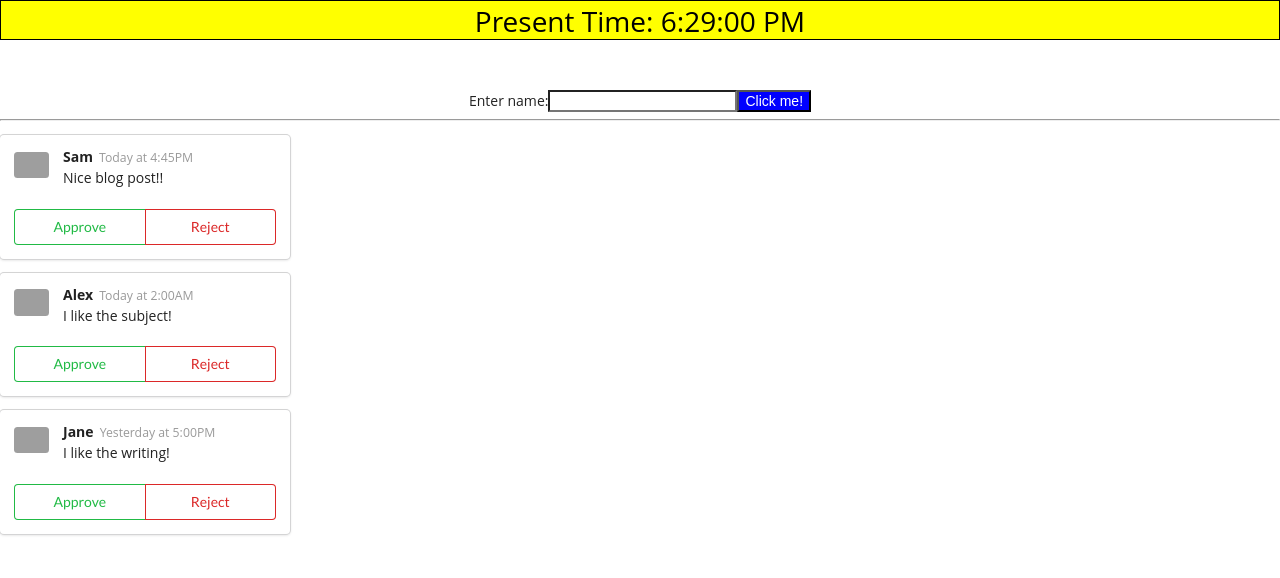
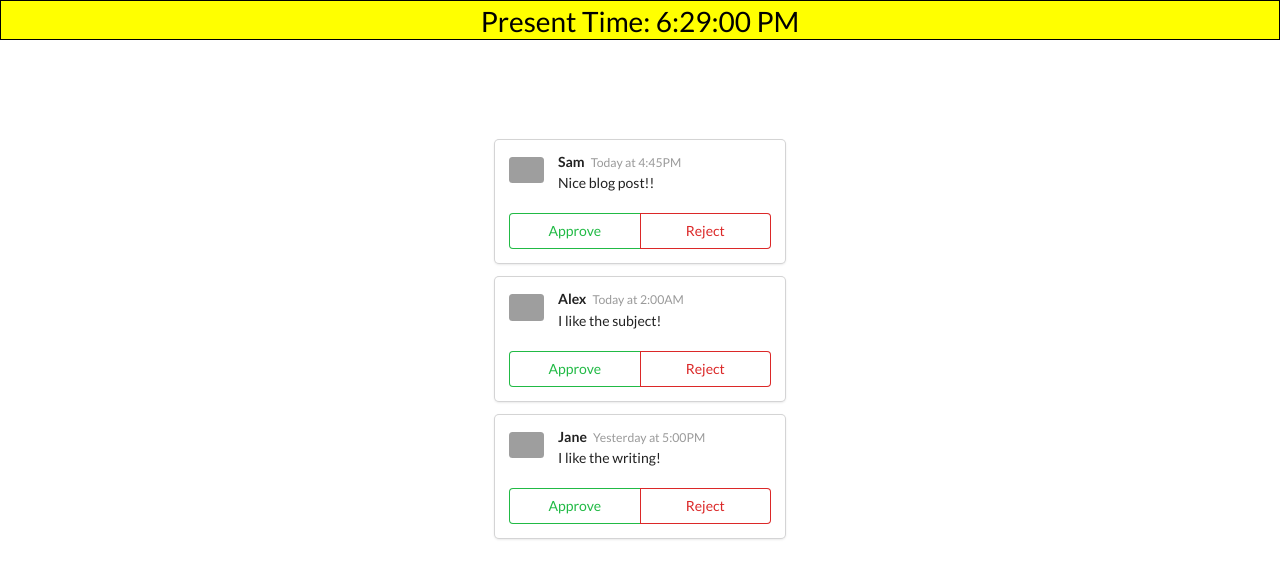
Before and after one commit to Oxozon4/LearnReact, a React (Create React App) app in the folder 1.my-first-app/: page / in a window 1280 px wide. Shown: the top 578 px of the page. Built offline with nearby package versions, Linux system fonts and the light colour scheme; grey boxes are pictures that could not be loaded.

Commit message:
clean-up and styling

```diff
--- a/1.my-first-app/src/index.css
+++ b/1.my-first-app/src/index.css
@@ -1,3 +1,7 @@
+.main {
+    text-align: center;
+    min-width: 350px;
+}
 .main-container {
         background-color: yellow;
         color: black;
@@ -5,6 +9,15 @@
         height: 5vh;
         font-size: 2rem;
         line-height: -20px;
-        margin-bottom: 50px;
+        margin-bottom: 100px;
         border: 1px solid black;
+        position: relative;
 }
+
+.main-container__comments {
+    margin: auto;
+    position: absolute;
+    left: 0;
+    right: 0;
+    width: 290px;
+}
--- a/1.my-first-app/src/index.jsx
+++ b/1.my-first-app/src/index.jsx
@@ -9,19 +9,12 @@ import "./index.css";
 const App = () => {
   const buttonText = { text: 'Click me!' };
   return (
-    <div style={{ textAlign: 'center', minWidth: '350px', fontFamily: 'Open Sans' }}>
+    <div className="main">
       <div className="main-container"
       >
         <Clock />
       </div>
-      <label htmlFor="name" className="label">
-        Enter name:
-        <input id="name" type="text" />
-      </label>
-      <button type="submit" style={{ backgroundColor: 'blue', color: 'white' }}>
-        {buttonText.text}
-      </button>
-      <hr />
+      <div className="main-container__comments">
       <ApprovalCard>
         <CommentDetail author="Sam" timeAgo="Today at 4:45PM" content="Nice blog post!" avatar={faker.image.avatar()}/>
       </ApprovalCard>
@@ -31,6 +24,7 @@ const App = () => {
       <ApprovalCard>
         <CommentDetail author="Jane" timeAgo="Yesterday at 5:00PM" content="I like the writing" avatar={faker.image.avatar()}/>
       </ApprovalCard>
+      </div>
     </div>
   );
 };
```
